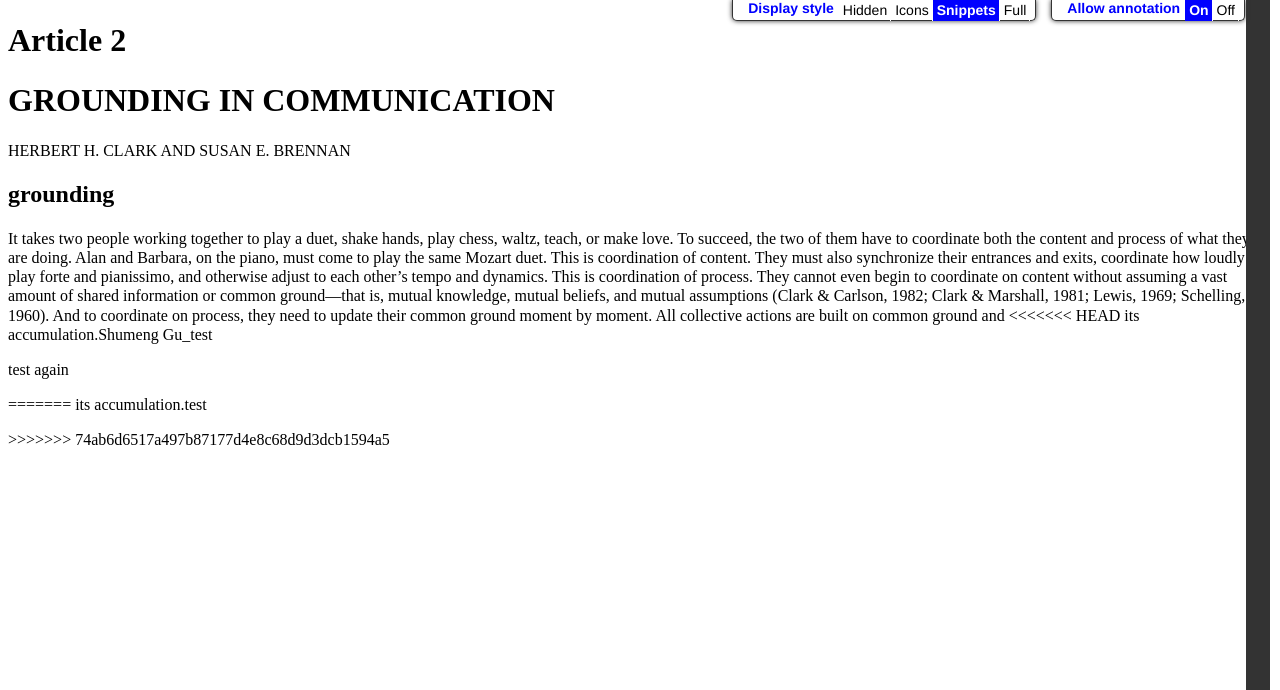
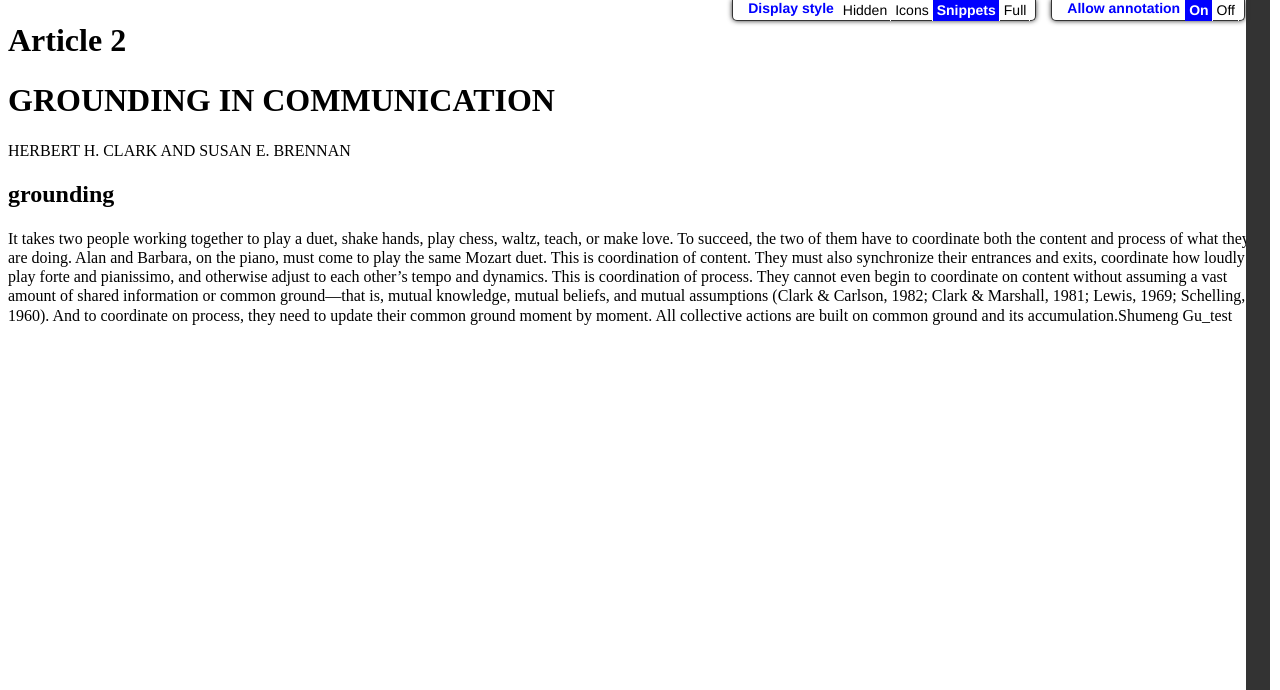
Before and after one commit to jasonpriem/sils-annotate, a Flask app: template silsannotate/templates/2.html in a window 1280 px wide. Shown: the top 690 px of the page. Run offline with Flask 2, Linux system fonts and the light colour scheme; the template is opened without the code that fills it, so the values that code supplies are empty; some libraries are stand-ins or nearby versions.

Commit message:
Update 2.html
test3

```diff
--- a/silsannotate/templates/2.html
+++ b/silsannotate/templates/2.html
@@ -44,12 +44,9 @@
 
    <h2>grounding</h2>
    <p>It takes two people working together to play a duet, shake hands, play chess, waltz, teach, or make love. To succeed, the two of them have to coordinate both the content and process of what they are doing. Alan and Barbara, on the piano, must come to play the same Mozart duet. This is coordination of content. They must also synchronize their entrances and exits, coordinate how loudly to play forte and pianissimo, and otherwise adjust to each other’s tempo and dynamics. This is coordination of process. They cannot even begin to coordinate on content without assuming a vast amount of shared information or common ground—that is, mutual knowledge, mutual beliefs, and mutual assumptions (Clark & Carlson, 1982; Clark & Marshall, 1981; Lewis, 1969; Schelling, 1960). And to coordinate on process, they need to update their common ground moment by moment. All collective actions are built on common ground and
-<<<<<<< HEAD
+
       its accumulation.Shumeng Gu_test</p>
-   <p> test again </p>
-=======
-      its accumulation.test</p>
->>>>>>> 74ab6d6517a497b87177d4e8c68d9d3dcb1594a5
+
 
    <!-- Paste the html for article 2 here -->
 </body>
```
